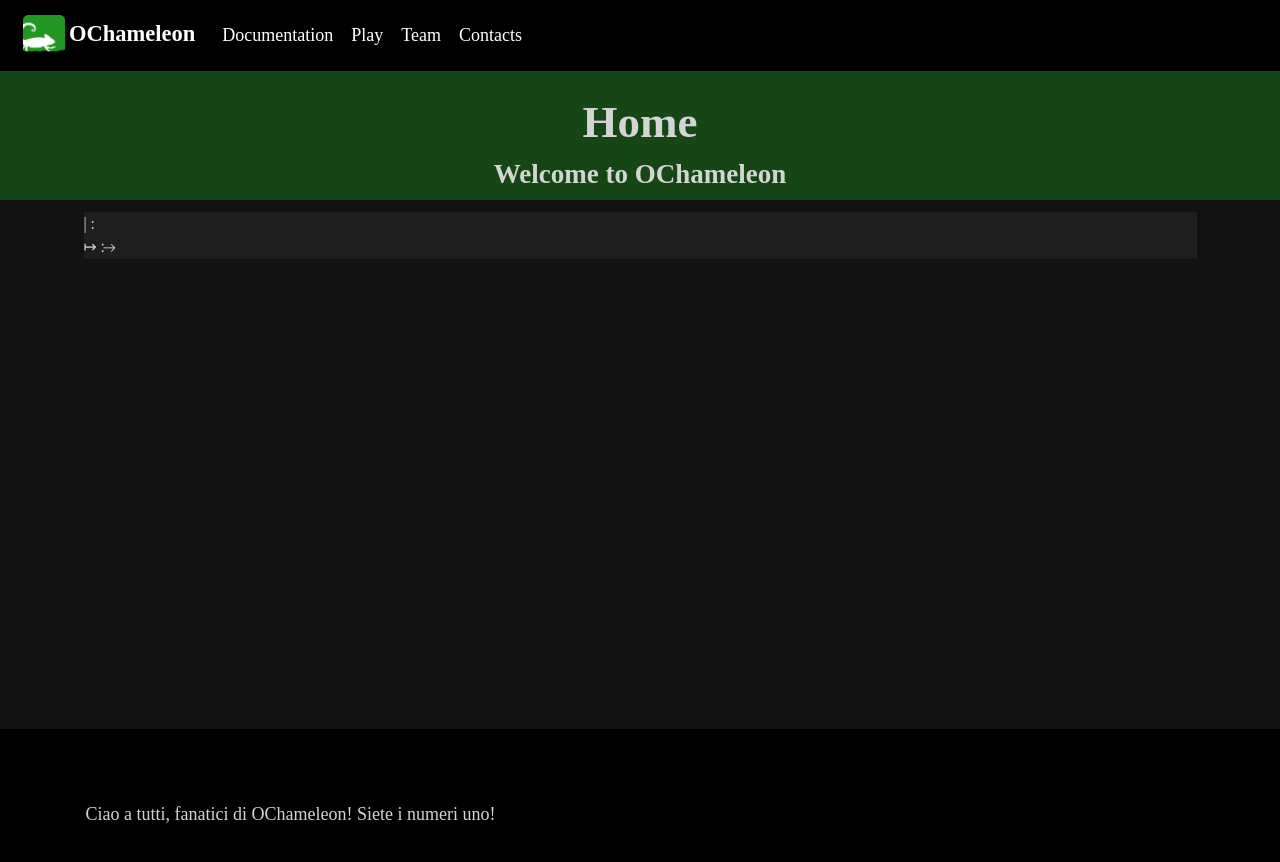
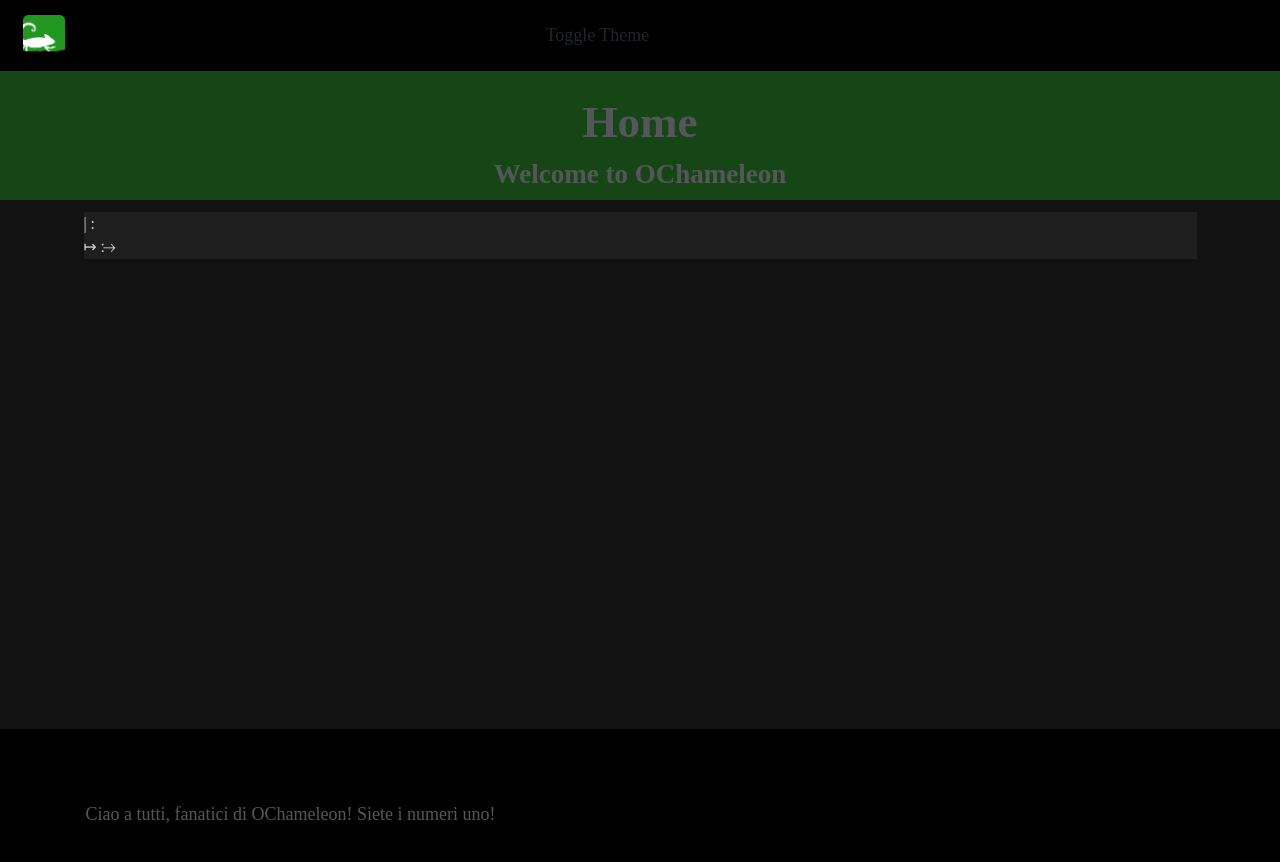
Before and after one commit to ochameleon/ochameleon.github.io, a Jekyll site: the page built from index.html, in a window 1280 px wide. Shown: the top 862 px of the page. Built offline with Jekyll 4.4.1, drawn with Linux system fonts in a browser that asks for light colours; some web fonts are replaced.

Commit message:
Testing again switch to light and dark theme

```diff
--- a/_includes/menu.html
+++ b/_includes/menu.html
@@ -22,6 +22,16 @@
                     <a class="nav-link {% if page.url == '/contacts.html' %}active{% endif %}" href="{{ '/contacts.html' | relative_url }}">Contacts</a>
                 </li>
             </ul>
+
+            <div class="theme-toggle-container">
+                <button id="themeToggle" class="btn btn-theme-toggle d-flex align-items-center">
+                    <!--
+                        <i class="fas fa-sun me-2" id="sunIcon"></i>
+                        <i class="fas fa-moon me-2 d-none" id="moonIcon"></i>
+                    -->
+                    <span>Toggle Theme</span>
+                </button>
+            </div>
         </div>
     </div>
 </nav>
--- /dev/null
+++ b/static/interactive.js
@@ -0,0 +1,36 @@
+document.addEventListener('DOMContentLoaded', () => {
+    const themeToggle = document.getElementById('themeToggle');
+    const sunIcon = document.getElementById('sunIcon');
+    const moonIcon = document.getElementById('moonIcon');
+    const htmlElement = document.documentElement; // The <html> element
+
+    // Function to set the theme
+    function setTheme(theme) {
+        if (theme === 'dark') {
+            htmlElement.setAttribute('data-bs-theme', 'dark');
+            sunIcon.classList.add('d-none');
+            moonIcon.classList.remove('d-none');
+        } else {
+            htmlElement.setAttribute('data-bs-theme', 'light');
+            sunIcon.classList.remove('d-none');
+            moonIcon.classList.add('d-none');
+        }
+        localStorage.setItem('theme', theme); // Save preference
+    }
+
+    // Check for saved theme preference on load
+    const savedTheme = localStorage.getItem('theme');
+    if (savedTheme) {
+        setTheme(savedTheme);
+    } else {
+        // Default to light theme if no preference is saved
+        setTheme('light');
+    }
+
+    // Toggle theme on button click
+    themeToggle.addEventListener('click', () => {
+        const currentTheme = htmlElement.getAttribute('data-bs-theme');
+        const newTheme = currentTheme === 'dark' ? 'light' : 'dark';
+        setTheme(newTheme);
+    });
+});
--- a/static/style.css
+++ b/static/style.css
@@ -20,12 +20,22 @@
     --footer-background-color: rgb(0, 0, 0);
     --pre-background-color: rgb(30, 30, 30);
 
-    --main-text-color: rgb(212, 212, 212);
+    --main-text-color: rgb(85, 86, 89);
+    --unclicked-text-color: rgb(0, 0, 0);
+    --clicked-text-color: rgb(33, 151, 33);
+}
+
+html[data-bs-theme="dark"] {
+    --main-background-color: rgb(255, 255, 255);
+    --nav-background-color: rgb(250, 248, 243);
+    --header-background-color: rgb(22, 70, 22);
+    --footer-background-color: rgb(250, 248, 243);
+    --pre-background-color: rgb(225, 225, 225);
+
+    --main-text-color: rgb(0, 0, 0);
     --unclicked-text-color: rgb(255, 255, 255);
     --clicked-text-color: rgb(33, 151, 33);
 }
-
-
 
 
 
```
